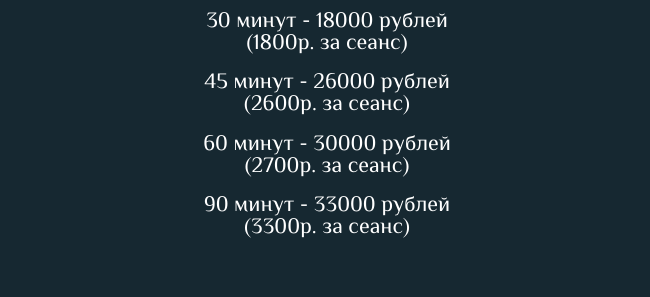
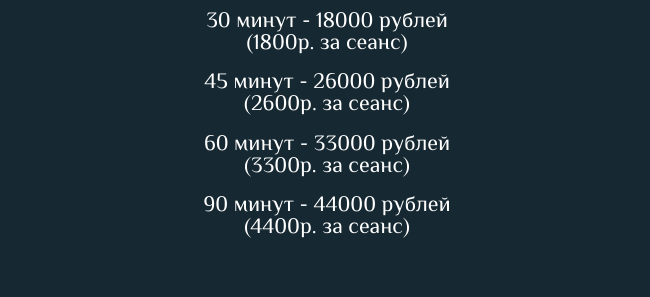
Before and after one commit to DmitryKalashnikov91/spa-fili, a Next.js app: page /catalog in a window 1280 px wide. Shown: the part 1100-1397 px from the top of the page, without its empty margins (313-963 px from the left). Built offline with nearby package versions, Linux system fonts and the light colour scheme.

Commit message:
change prices

```diff
--- a/public/data/data.js
+++ b/public/data/data.js
@@ -106,8 +106,8 @@ export const FIVE_DATA_PCKG = [
 export const TEN_DATA_PCKG = [
 	{ id: nanoid(6), minutes: 30, price: 18000, perOne: 1800 },
 	{ id: nanoid(6), minutes: 45, price: 26000, perOne: 2600 },
-	{ id: nanoid(6), minutes: 60, price: 30000, perOne: 2700 },
-	{ id: nanoid(6), minutes: 90, price: 33000, perOne: 3300 },
+	{ id: nanoid(6), minutes: 60, price: 33000, perOne: 3300 },
+	{ id: nanoid(6), minutes: 90, price: 44000, perOne: 4400 },
 ]
 export const OSTEO_PCKG = [
 	{
```
